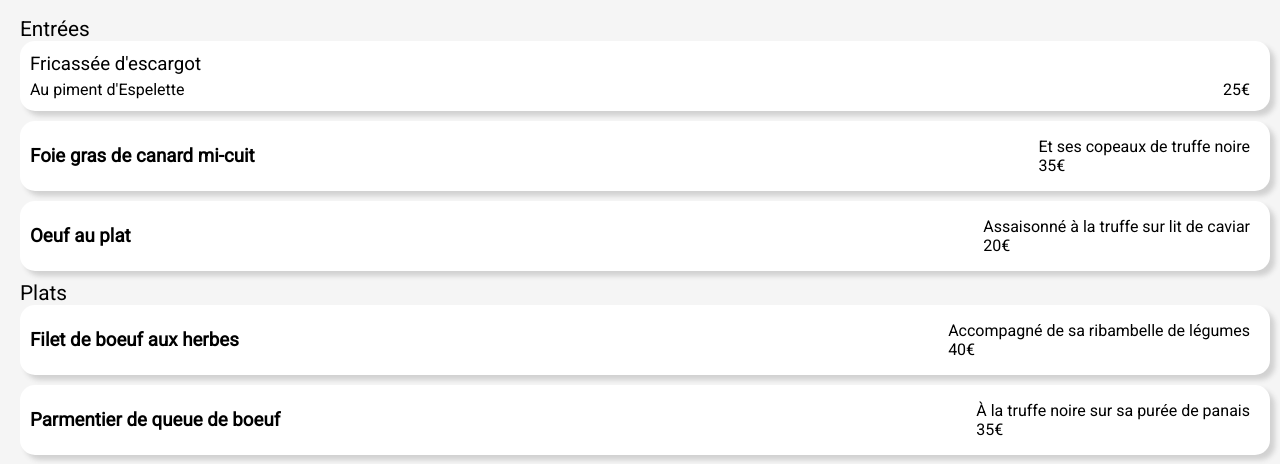
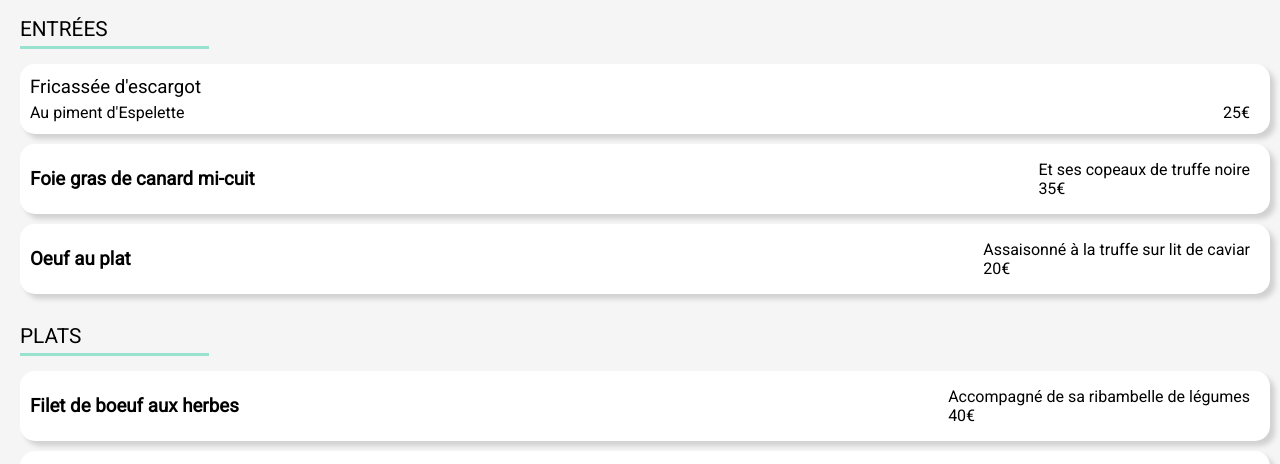
Before and after one commit to MaxMacia/Projet_OpenClassrooms_Ohmyfood, a plain HTML site: page menu1.html in a window 1280 px wide. Shown: the part 338-802 px from the top of the page. Drawn offline with Linux system fonts and the light colour scheme; a web font is replaced by a local one.

Commit message:
mise en place des traits vert avec ::after sous les h2 dans les menus

```diff
--- a/CSS/menu-style.scss
+++ b/CSS/menu-style.scss
@@ -37,9 +37,21 @@
         flex-direction: column;
         margin-top: 20px;
         section{
+            margin-bottom: 20px;
             h2{
                 font-size: 1.3em;
                 font-weight: 100;
+                text-transform: uppercase;
+                margin-bottom: 15px;
+                &::after{
+                    content: "";
+                    background-color: $tertiary-color;
+                    display: block;
+                    height: 3px;
+                    width: 15%;
+                    margin-top: 5px;
+
+                }
             }
             article{
                 display: flex;
```
Also changed, not shown: CSS/menu-style.css, 1 other file.
